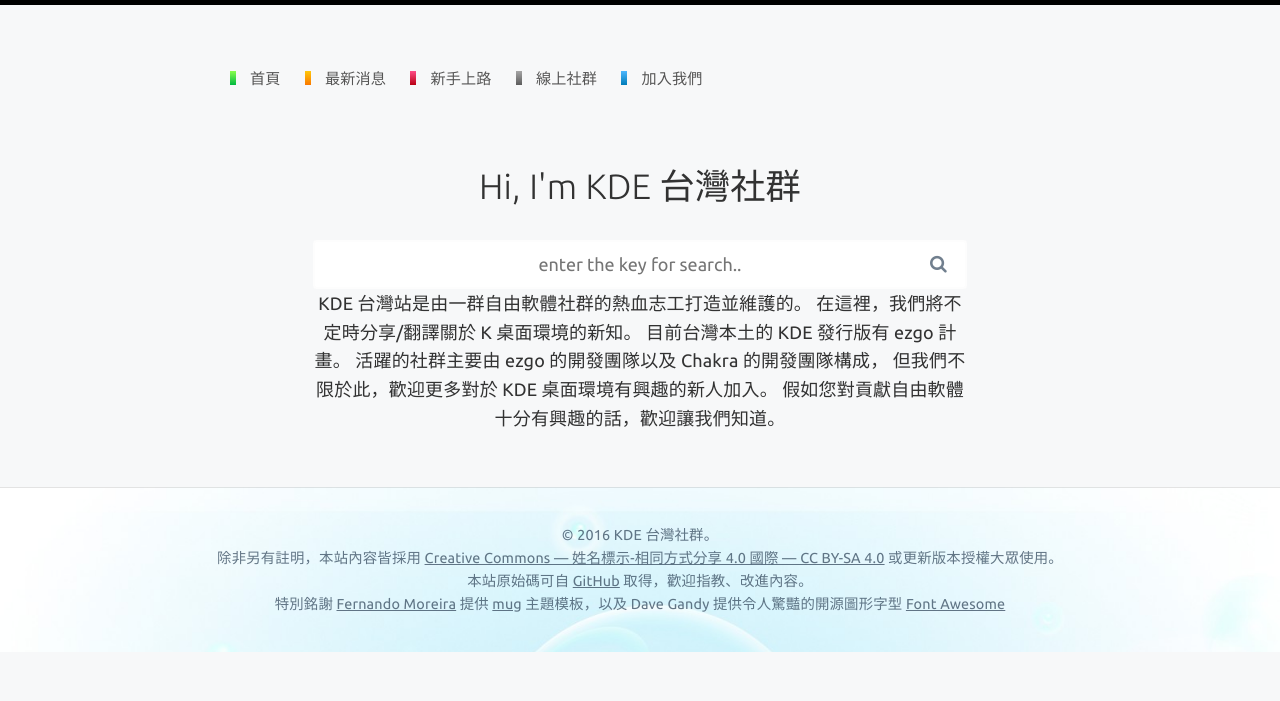
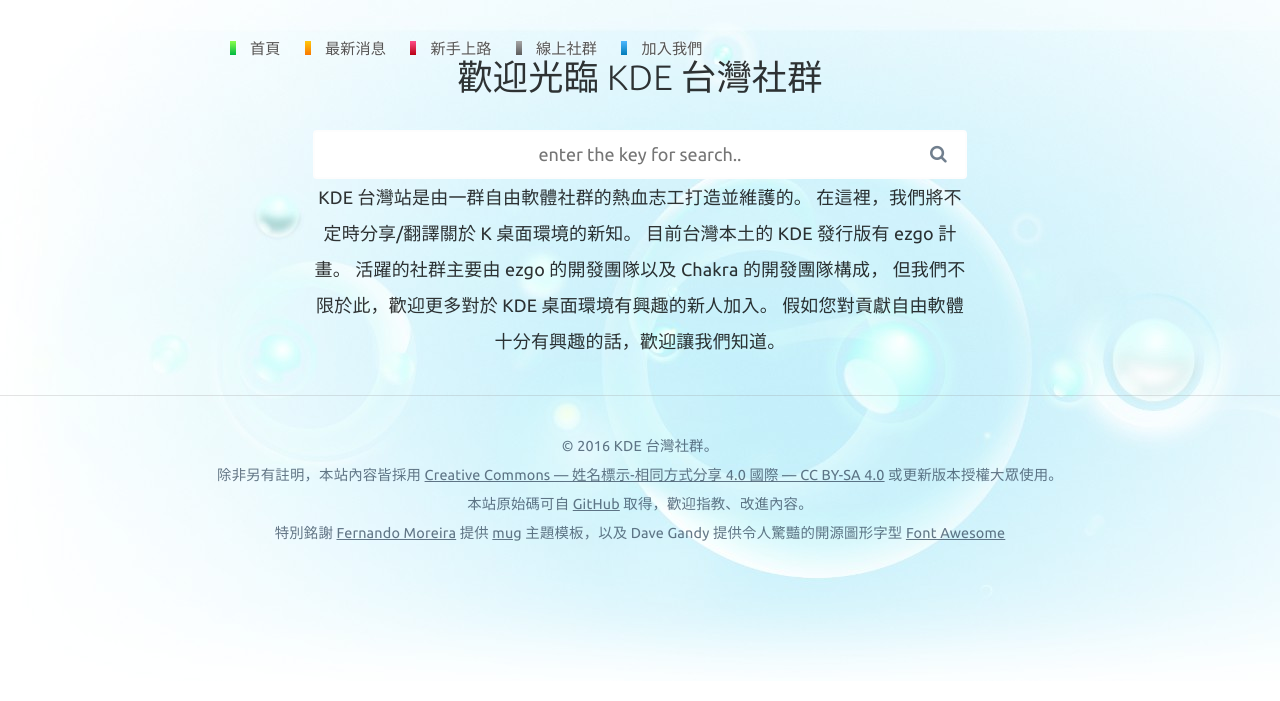
Before and after one commit to linux-taiwan/kde.linux.org.tw, a Jekyll site: the page built from index.html, in a window 1280 px wide. Shown: the top 701 px of the page. Built offline with Jekyll 4.4.1, drawn with Linux system fonts in a browser that asks for light colours.

Commit message:
another cleanup

```diff
--- a/_includes/footer.html
+++ b/_includes/footer.html
@@ -1,6 +1,3 @@
-
-<div class="clearfix"></div>
-
 <footer class="site-footer txt-center">
   <hr>
 
--- a/_includes/header.html
+++ b/_includes/header.html
@@ -13,13 +13,14 @@
 </header>
 <div class="container txt-center">
 
+
   {% if page.id %}
     <h1 class="post-title">{{ page.title }}</h1>
     <p class="post-meta">{{ page.date | date: "%b %-d, %Y" }}{% if page.author %} • {{ page.author }}{% endif %}{% if page.meta %} • {{ page.meta }}{% endif %}</p>
   {% elsif page.bodyclass == 'page' %}
     <h1 class="post-title">{{ page.title }}</h1>
   {% else %}
-    <h1>Hi, I'm {{ site.name }}</h1>
+    <h1>歡迎光臨 {{ site.name }}</h1>
     {% include search.html %}
   {% endif %}
 
--- a/_layouts/default.html
+++ b/_layouts/default.html
@@ -2,26 +2,14 @@
 <html>
   <head>
     {% include head.html %}
-
-    <meta name="robots" content="noindex"> <!--=====  Please remove it ! ! !  ======-->
-    <meta name="googlebot" content="noindex"> <!--=====  Please remove it ! ! !  ======-->
   </head>
   <body class="{% if page.bodyclass %}{{ page.bodyclass }}{% endif %}">
-
-    <main class="main-container">
-
-        {% include header.html %}
-
+    {% include header.html %}
         <section class="main-content">
           {{ content }}
         </section>
-
         {% include footer.html %}
-
-    </main>
-
     <script src="{{ '/js/jquery.min.js' | prepend: site.baseurl }}"></script>
     <script src="{{ '/js/jekyll-search.min.js' | prepend: site.baseurl }}"></script>
-    <script src="{{ '/js/main.js' | prepend: site.baseurl }}"></script>
   </body>
 </html>
--- a/_scss/_base.scss
+++ b/_scss/_base.scss
@@ -23,10 +23,11 @@
 }
 
 body {
-  background: $bg-color;
   -webkit-font-smoothing: antialiased;
   -moz-osx-font-smoothing: grayscale;
   letter-spacing: .01em;
+  background: url("../images/background.jpg");
+  background-repeat: no-repeat;
 }
 
 body,
--- a/_scss/_layout.scss
+++ b/_scss/_layout.scss
@@ -94,23 +94,8 @@
 /**
  * Site Header
  */
-.site-header {
-  border-top: 5px solid $black-color;
-  padding: {
-    top: 1.4em;
-    bottom: 3em;
-  };
-  margin-bottom: 1.4em;
-
-  h1 {
-    margin-top: 1em;
-    color: rgba($black-color, .75);
-  }
-}
-
 .site-footer {
-  background: url("../images/background.jpg");
-  background-color: $secondary-color;
+  background-color: transparent;
   background-repeat: repeat-y;
   background-size: cover;
 }
--- a/_scss/_variables.scss
+++ b/_scss/_variables.scss
@@ -14,7 +14,7 @@
 
 $font-family-base: "Ubuntu", Helvetica, sans-serif !default;
 $font-size-base: 18px !default;
-$line-height-base: 1.6 !default;
+$line-height-base: 2.0 !default;
 $font-weight-base: 400 !default;
 $font-weight-bold: 700 !default;
 
--- a/js/main.js
+++ b/js/main.js
@@ -7,10 +7,3 @@
   limit: 10,
   fuzzy: false
 });
-
-$(document).ready(function() {
-  $('.sliding-panel-button,.sliding-panel-fade-screen,.sliding-panel-close').on('click touchstart',function (e) {
-    $('.sliding-panel-content,.sliding-panel-fade-screen').toggleClass('is-visible');
-    e.preventDefault();
-  });
-});
```
